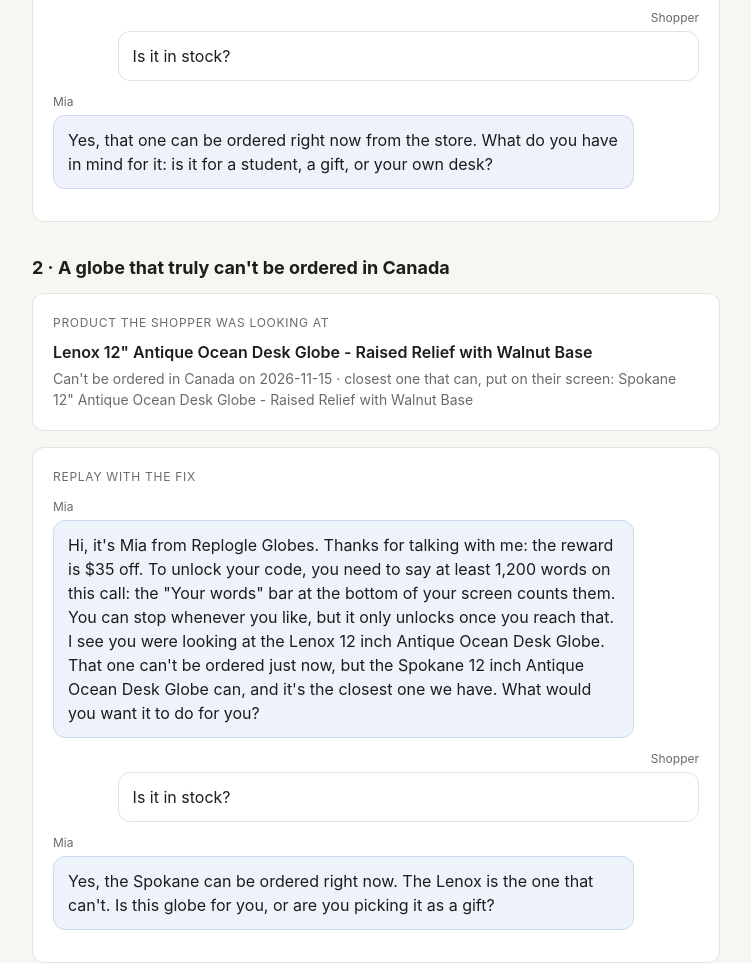
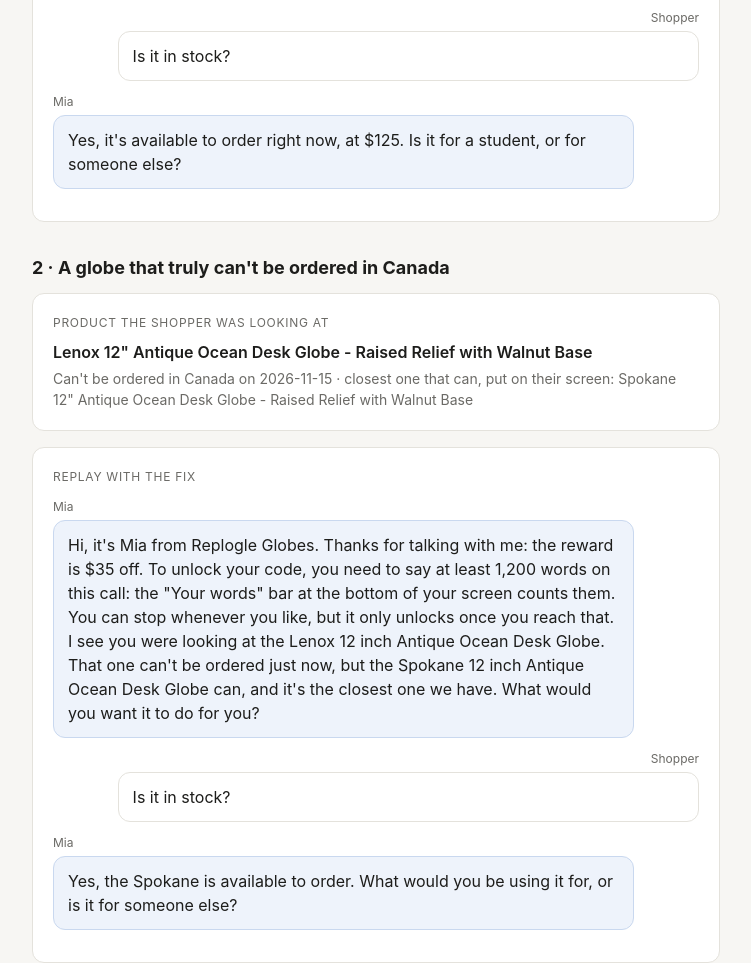
Before and after one commit to qysj9qcnkf-rgb/scout-h249-replay, a plain HTML site: page index.html in a window 1280 px wide. Shown: the part 747-1710 px from the top of the page, without its empty margins (264-1015 px from the left). Drawn offline with Linux system fonts and the light colour scheme.

Commit message:
H249 replay: rerun after wording fix

```diff
--- a/index.html
+++ b/index.html
@@ -22,11 +22,11 @@ h1{font-size:24px;margin:0 0 4px}h2{font-size:18px;margin:32px 0 12px}.sub{color
 
 <h2>1 · The Nov 15 call, read as Canada</h2>
 <div class="card"><p class="label">Product the shopper was looking at</p><p class="product">Replogle 12&quot; Student Desktop Globe - Blue Ocean with Raised Relief</p><p class="meta">Can be ordered in Canada</p></div>
-<div class="card"><p class="label">Replay with the fix</p><div class="turn mia"><div class="who">Mia</div><p>Hi, it&#x27;s Mia from Replogle Globes. Thanks for talking with me: the reward is $35 off. To unlock your code, you need to say at least 1,200 words on this call: the &quot;Your words&quot; bar at the bottom of your screen counts them. You can stop whenever you like, but it only unlocks once you reach that. I see you were looking at the 12 inch Student Desktop Globe. What caught your eye?</p></div><div class="turn shopper"><div class="who">Shopper</div><p>Is it in stock?</p></div><div class="turn mia"><div class="who">Mia</div><p>Yes, that one can be ordered right now from the store. What do you have in mind for it: is it for a student, a gift, or your own desk?</p></div></div>
+<div class="card"><p class="label">Replay with the fix</p><div class="turn mia"><div class="who">Mia</div><p>Hi, it&#x27;s Mia from Replogle Globes. Thanks for talking with me: the reward is $35 off. To unlock your code, you need to say at least 1,200 words on this call: the &quot;Your words&quot; bar at the bottom of your screen counts them. You can stop whenever you like, but it only unlocks once you reach that. I see you were looking at the 12 inch Student Desktop Globe. What caught your eye?</p></div><div class="turn shopper"><div class="who">Shopper</div><p>Is it in stock?</p></div><div class="turn mia"><div class="who">Mia</div><p>Yes, it&#x27;s available to order right now, at $125. Is it for a student, or for someone else?</p></div></div>
 
 <h2>2 · A globe that truly can't be ordered in Canada</h2>
 <div class="card"><p class="label">Product the shopper was looking at</p><p class="product">Lenox 12&quot; Antique Ocean Desk Globe - Raised Relief with Walnut Base</p><p class="meta">Can't be ordered in Canada on 2026-11-15 · closest one that can, put on their screen: Spokane 12&quot; Antique Ocean Desk Globe - Raised Relief with Walnut Base</p></div>
-<div class="card"><p class="label">Replay with the fix</p><div class="turn mia"><div class="who">Mia</div><p>Hi, it&#x27;s Mia from Replogle Globes. Thanks for talking with me: the reward is $35 off. To unlock your code, you need to say at least 1,200 words on this call: the &quot;Your words&quot; bar at the bottom of your screen counts them. You can stop whenever you like, but it only unlocks once you reach that. I see you were looking at the Lenox 12 inch Antique Ocean Desk Globe. That one can&#x27;t be ordered just now, but the Spokane 12 inch Antique Ocean Desk Globe can, and it&#x27;s the closest one we have. What would you want it to do for you?</p></div><div class="turn shopper"><div class="who">Shopper</div><p>Is it in stock?</p></div><div class="turn mia"><div class="who">Mia</div><p>Yes, the Spokane can be ordered right now. The Lenox is the one that can&#x27;t. Is this globe for you, or are you picking it as a gift?</p></div></div>
+<div class="card"><p class="label">Replay with the fix</p><div class="turn mia"><div class="who">Mia</div><p>Hi, it&#x27;s Mia from Replogle Globes. Thanks for talking with me: the reward is $35 off. To unlock your code, you need to say at least 1,200 words on this call: the &quot;Your words&quot; bar at the bottom of your screen counts them. You can stop whenever you like, but it only unlocks once you reach that. I see you were looking at the Lenox 12 inch Antique Ocean Desk Globe. That one can&#x27;t be ordered just now, but the Spokane 12 inch Antique Ocean Desk Globe can, and it&#x27;s the closest one we have. What would you want it to do for you?</p></div><div class="turn shopper"><div class="who">Shopper</div><p>Is it in stock?</p></div><div class="turn mia"><div class="who">Mia</div><p>Yes, the Spokane is available to order. What would you be using it for, or is it for someone else?</p></div></div>
 
 <div class="card"><p class="label">Checks</p><ul class="checks">
 <li><b>Pass</b> · Nov 15 globe: no talk of it being unavailable; asked “Is it in stock?”, Mia says it can be ordered</li>
```
